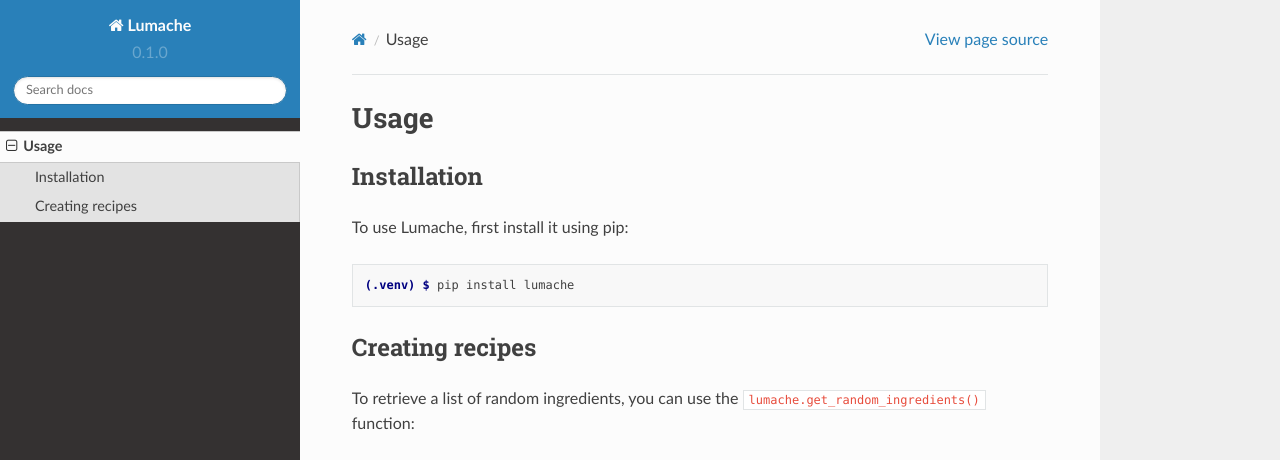
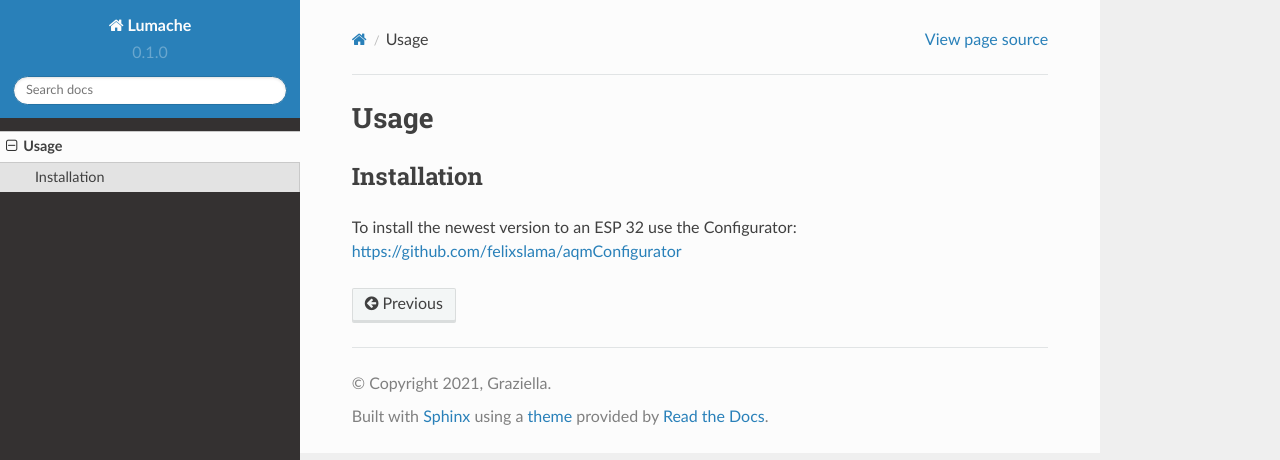
Before and after one commit to TFox42/AQM-documentation, a Sphinx documentation site: the page built from docs/source/usage.rst, in a window 1280 px wide and 1095 px high. Shown: the top 460 px of the window. Built offline with Sphinx 7.4.7 and the Read the Docs theme 2.0.0, drawn with Linux system fonts in a browser that asks for light colours; pages that are not in the unit, such as notebooks, are missing from menus; some of the changed text lies outside the part shown; grey boxes are pictures that could not be loaded.

Commit message:
Update usage.rst

```diff
--- a/docs/source/usage.rst
+++ b/docs/source/usage.rst
@@ -6,28 +6,4 @@ Usage
 Installation
 ------------
 
-To use Lumache, first install it using pip:
-
-.. code-block:: console
-
-   (.venv) $ pip install lumache
-
-Creating recipes
-----------------
-
-To retrieve a list of random ingredients,
-you can use the ``lumache.get_random_ingredients()`` function:
-
-.. autofunction:: lumache.get_random_ingredients
-
-The ``kind`` parameter should be either ``"meat"``, ``"fish"``,
-or ``"veggies"``. Otherwise, :py:func:`lumache.get_random_ingredients`
-will raise an exception.
-
-.. autoexception:: lumache.InvalidKindError
-
-For example:
-
->>> import lumache
->>> lumache.get_random_ingredients()
-['shells', 'gorgonzola', 'parsley']
+To install the newest version to an ESP 32 use the Configurator: https://github.com/felixslama/aqmConfigurator
```
